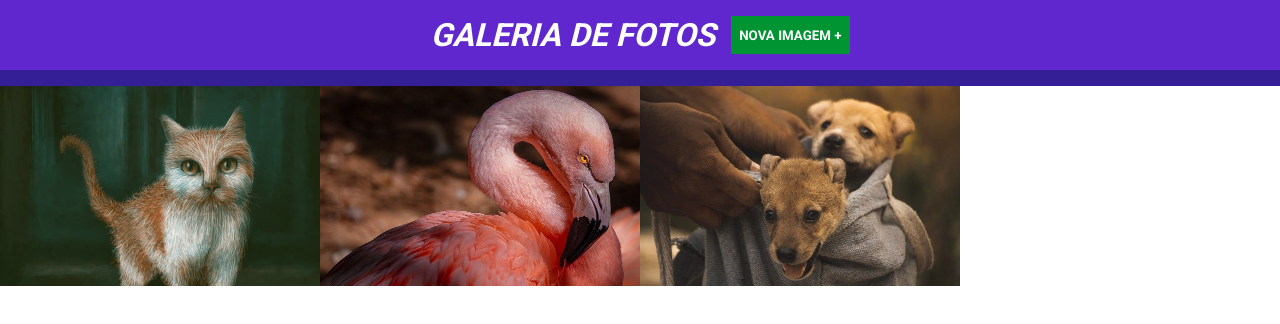
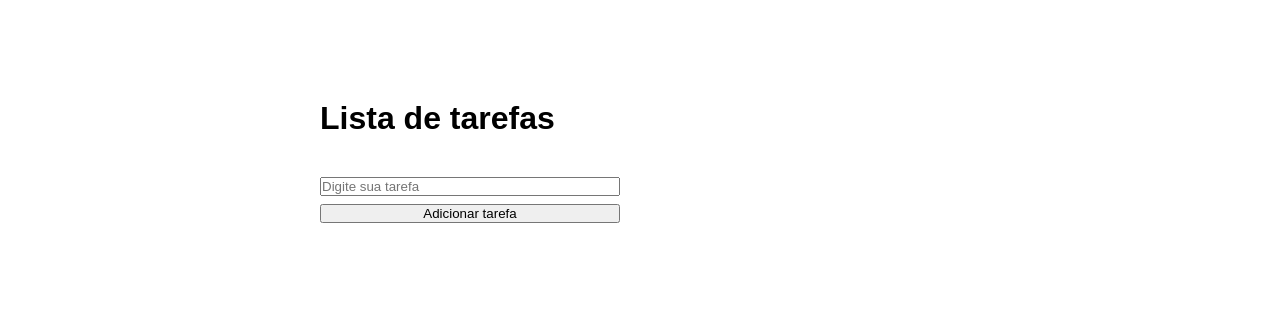
Before and after one commit to Holandapt/jquery-galeria-fotos, a plain HTML site: page index.html in a window 1280 px wide. Drawn offline with nearby package versions, Linux system fonts and the light colour scheme; a web font is replaced by a local one.

Commit message:
Add files via upload

```diff
--- a/index.html
+++ b/index.html
@@ -1,57 +1,30 @@
 <!DOCTYPE html>
-<html lang="pt-BR">
-
+<html lang="pt-br">
 <head>
     <meta charset="UTF-8">
     <meta name="viewport" content="width=device-width, initial-scale=1.0">
-    <title>JQuery</title>
-    <link rel="preconnect" href="http://fonts.googleapis.com">
-    <link rel="preconnect" href="http://fonts.gstatic.com" crossorigin>
-    <link href="https://fonts.googleapis.com/css2?family=Roboto:wght@400;700&display=swap" rel="stylesheet">
-    <link rel="stylesheet" href="./main.css">
-
+    <link rel="preconnect" href="https://fonts.googleapis.com">
+    <link rel="preconnect" href="https://fonts.gstatic.com" crossorigin>
+    <link href="https://fonts.googleapis.com/css2?family=Georama:ital,wght@0,100..900;1,100..900&display=swap" rel="stylesheet">
+    <link rel="stylesheet" href="main.css">
+    <title>Exercicio_jQuery</title>
 </head>
 
 <body>
-    <header>
-        <h1>Galeria de Fotos</h1>
-        <button type="button">Nova imagem +</button>
-    </header>
-    <form>
-        <h2>Inserir nova imagem</h2>
-        <input type="url" id="endereco-imagem-nova" required placeholder="URL da imagem">
-        <button type="submit">Adicionar</button>
-        <button type="reset" id="botao-cancelar">Cancelar</button>
-    </form>
-    <ul>
-        <li>
-            <img src="./images/foto1.jpg" alt="Pintura de um gato" />
-            <div class="overlay-image-link">
-                <a href="./images/foto1.jpg" title="Ver imagem em tamanho real" target="_blank">
-                    Ver imagem no tamanho real
-                </a>
-            </div>
-        </li>
-        <li>
-            <img src="./images/foto2.jpg" alt="Pintura de um gato" />
-            <div class="overlay-image-link">
-                <a href="./images/foto2.jpg" title="Ver imagem em tamanho real" target="_blank">
-                    Ver imagem no tamanho real
-                </a>
-            </div>
-        </li>
-        <li>
-            <img src="./images/foto3.jpg" alt="Pintura de um gato" />
-            <div class="overlay-image-link">
-                <a href="./images/foto3.jpg" title="Ver imagem em tamanho real" target="_blank">
-                    Ver imagem no tamanho real
-                </a>
-            </div>
-        </li>
-    </ul>
+    <div class="container">
+        <header>
+            <h1>Lista de tarefas</h1>
+        </header>
 
-    <script src="https://code.jquery.com/jquery-3.7.1.min.js"></script>
-    <script src="./main.js"></script>
-</body>
+        <form>
+            <input type="text" id="nome-tarefa" required placeholder="Digite sua tarefa">
+            <button type="submit" > Adicionar tarefa </button>
+        </form>
+        <ul id="tasklist">
+        </ul>
+    </div>
+        <script src="https://code.jquery.com/jquery-3.7.1.js"></script>
+        <script src="./main.js"></script>
 
+    </body>
 </html>
--- a/main.css
+++ b/main.css
@@ -1,87 +1,59 @@
-* {
+*{
     margin: 0;
     padding: 0;
     box-sizing: border-box;
-    font-family: 'Roboto', sans-serif;
+    font-family: "Georama", sans-serif;
 }
 
-header{
-    background-color: #5f27cd;
-    color: #fff;
-    padding: 16px 0;
-    display: flex;
-    border-bottom: 16px solid #341f97;
-    justify-content: center;
-    text-transform: uppercase;
-    font-style: italic;
+body{
+    padding-top: 100px;
 }
 
-header button {
-    margin-left: 16px;
-    padding: 8px;
+header {
+    display: flex;
+    align-items: center;
+    margin-bottom: 40px;
+}
+
+.container {
+    max-width: 640px;
+    width: 100%;
+    margin: 0 auto;
 }
 
 form {
-    background-color: #c8d6e5;
-    padding: 24px 0;
-    text-align: center;
-    display: none;
+    max-width: 640px;
+    justify-content: space-between;
+    margin-bottom: 56px;
+    align-items: center;
 }
 
-form h2 {
-    margin-bottom: 16px;
+form input, button {
+    display: block;
+    margin-top: 8px;
+    width: 300px;
+    padding: 0;
 }
 
-input, button {
-    padding: 8px;
-}
-
-button {
-    background-color: #009432;
-    border: none;
-    font-weight: bold;
-    text-transform: uppercase;
-    color: #fff;
+form button {
     cursor: pointer;
 }
 
-#botao-cancelar {
-    background-color: red;
+form button:hover {
+    background-color: #4978c2;
+    color: #FFFF;
 }
 
-ul {
-    display: flex;
-    flex-wrap: wrap;
+#tasklist{
+    max-width: 640px;
+    width: 100%;
+    cursor: pointer;
+    list-style: none;
 }
 
-ul li {
-    max-width: 25%;
-    list-style: none;
-    position: relative;
-    max-height: 200px;
-    overflow-y: hidden;
+#tasklist li {
+    display: block;
+    width: 300px;
+    text-transform: lowercase;
+    border-bottom: 1px solid rgba(0,0, 0,0.1)
 }
-
-ul li img {
-    width: 100%;
-}
-
-.overlay-image-link {
-    padding: 8px;
-    background-color: rgba(0, 0, 0, 0.7);
-    position: absolute;
-    bottom: 0;
-    left: 0;
-    width: 100%;
-    opacity: 0;
-    transition: all ease .5s;
-}
-
-.overlay-image-link a {
-    color: #ffff;
-    text-decoration: none;
-}
-
-ul li:hover .overlay-image-link {
-    opacity: 1;
-}
--- a/main.js
+++ b/main.js
@@ -1,28 +1,18 @@
-$(document).ready(function (){
-    $('header button').click (function(){
-        $('form').slideDown();
-    })
+$('form').on('submit',function(e){
+    e.preventDefault ();
 
-    $('#botao-cancelar').click(function(){
-        $('form').slideUp();
-    })
+    const listaTarefa  = $('#nome-tarefa').val (); // const que recebe o valor do Input;
+    const linhaTarefa = $('<li></li>');           //  const que cria uma linha;
 
+    $(`
+        <li>${listaTarefa}</li>
+        `).appendTo(linhaTarefa)                // A linha recebe o valor da const 'linhaTarefa' e acrescenta na const 'listaTarefa'
 
-    $('form').on('submit', function(e){
-        e.preventDefault();
-        const enderecoDaNovaImagem = $('#endereco-imagem-nova').val();
-        const novoItem = $('<li style="display: none"></li>');
-        $(`<img src="${enderecoDaNovaImagem}" />`).appendTo(novoItem);
-        $(`
-            <div class="overlay-image-link">
-                <a href="${enderecoDaNovaImagem}" target="_blank" title="Ver imagem em tamanho real">
-                    Ver imagem em tamanho real
-            </div>
-            `).appendTo(novoItem);
-            $(novoItem).appendTo('ul');
-            $(novoItem).fadeIn(1000);
-            $('#endereco-imagem-nova').val ('');
-    })
+    $(linhaTarefa).appendTo(`ul`)              // O valor recebido e acrescentado no HTML
+    $('#nome-tarefa').val ('');                // Limpa o input
 
+    $(linhaTarefa).click(function(){
+        $(linhaTarefa).css('text-decoration','line-through');
+        })                                    // A linha quando recebe o click recebe o efeito
 
 })
```
